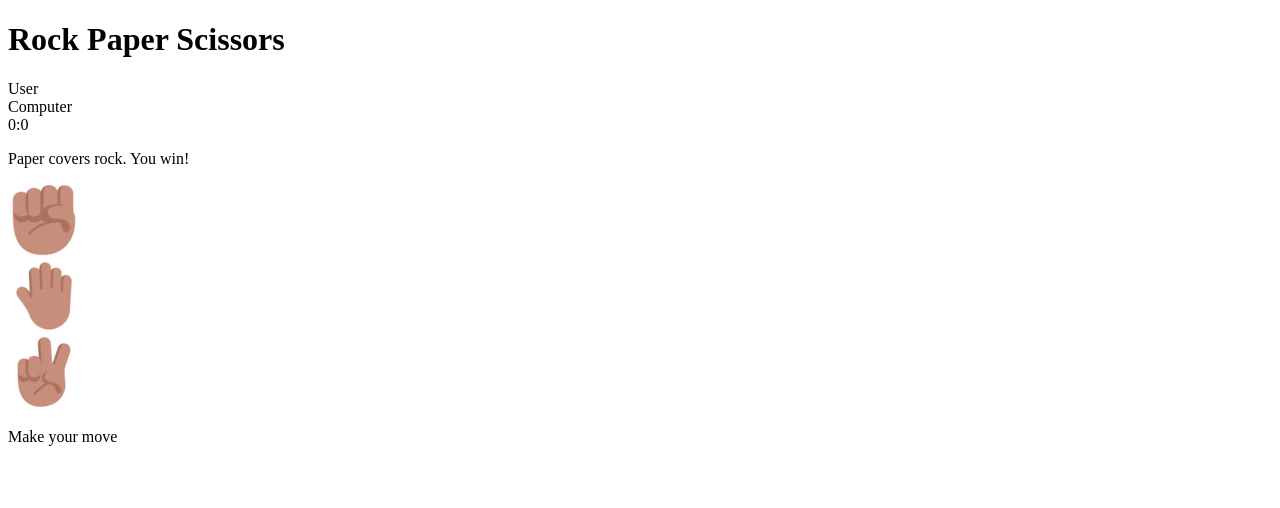
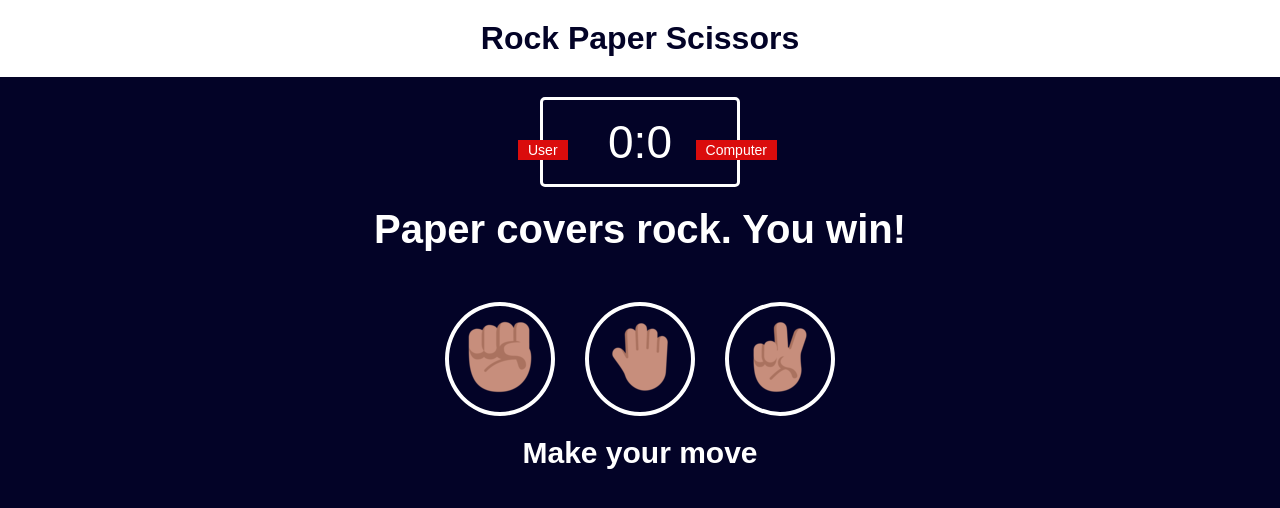
Before and after one commit to Iswanna/Rock-Paper-Scissors, a plain HTML site: page index.html in a window 1280 px wide. Drawn offline with Linux system fonts and the light colour scheme; a web font is replaced by a local one.

Commit message:
Complete the style.css of this project

```diff
--- a/index.html
+++ b/index.html
@@ -12,8 +12,8 @@
     </header>
 
     <div class="score-board">
-      <div id="user" class="badge">User</div>
-      <div id="computer" class="badge">Computer</div>
+      <div id="user-label" class="badge">User</div>
+      <div id="computer-label" class="badge">Computer</div>
       <span id="user-score">0</span>:<span id="computer-score">0</span>
     </div>
 
--- a/styles/style.css
+++ b/styles/style.css
@@ -0,0 +1,96 @@
+@import url('https://fonts.googleapis.com/css2?family=Asap+Condensed:wght@200;300;400;500;600&display=swap');
+
+* {
+    box-sizing: border-box;
+    margin: 0px;
+    padding: 0px;
+}
+
+body {
+    background-color: rgb(3, 3, 39);
+}
+
+header {
+    background: white;
+    padding: 20px;
+}
+
+header > h1 {
+    color: rgb(3, 3, 39);
+    text-align: center;
+    font-family: Asap, sans-serif;
+
+}
+
+.score-board {
+    border: 3px solid white;
+    width: 200px;
+    border-radius: 5px;
+    margin: 20px auto;
+    color: white;
+    font-size: 46px;
+    text-align: center;
+    padding: 15px 20px;
+    font-family: Asap, sans-serif;
+    position: relative;
+}
+
+.badge {
+    background: rgb(218, 12, 12);
+    color: white;
+    font-size: 14px;
+    padding: 2px 10px;
+    font-family: Asap, sans-serif;
+}
+
+#user-label {
+    position: absolute;
+    top: 40px;
+    left: -25px;
+}
+
+#computer-label {
+    position: absolute;
+    top: 40px;
+    right: -40px;
+}
+
+.result {
+    font-size: 40px;
+    color: white;
+
+}
+
+.result > p {
+    text-align: center;
+    font-family: Asap, sans-serif;
+    font-weight: bold;
+}
+
+.choices {
+    display: flex;
+    justify-content: center;
+    gap: 30px;
+    margin-top: 50px;
+}
+
+.choice {
+    border: 4px solid white;
+    border-radius: 50%;
+    padding: 15px;
+    transition: all 0.3s ease;
+}
+
+.choice:hover {
+    cursor: pointer;
+    background: blue;
+}
+
+#action-message {
+    text-align: center;
+    color: white;
+    font-size: 30px;
+    font-family: Asap, sans-serif;
+    font-weight: bold;
+    margin-top: 20px;
+}
```
